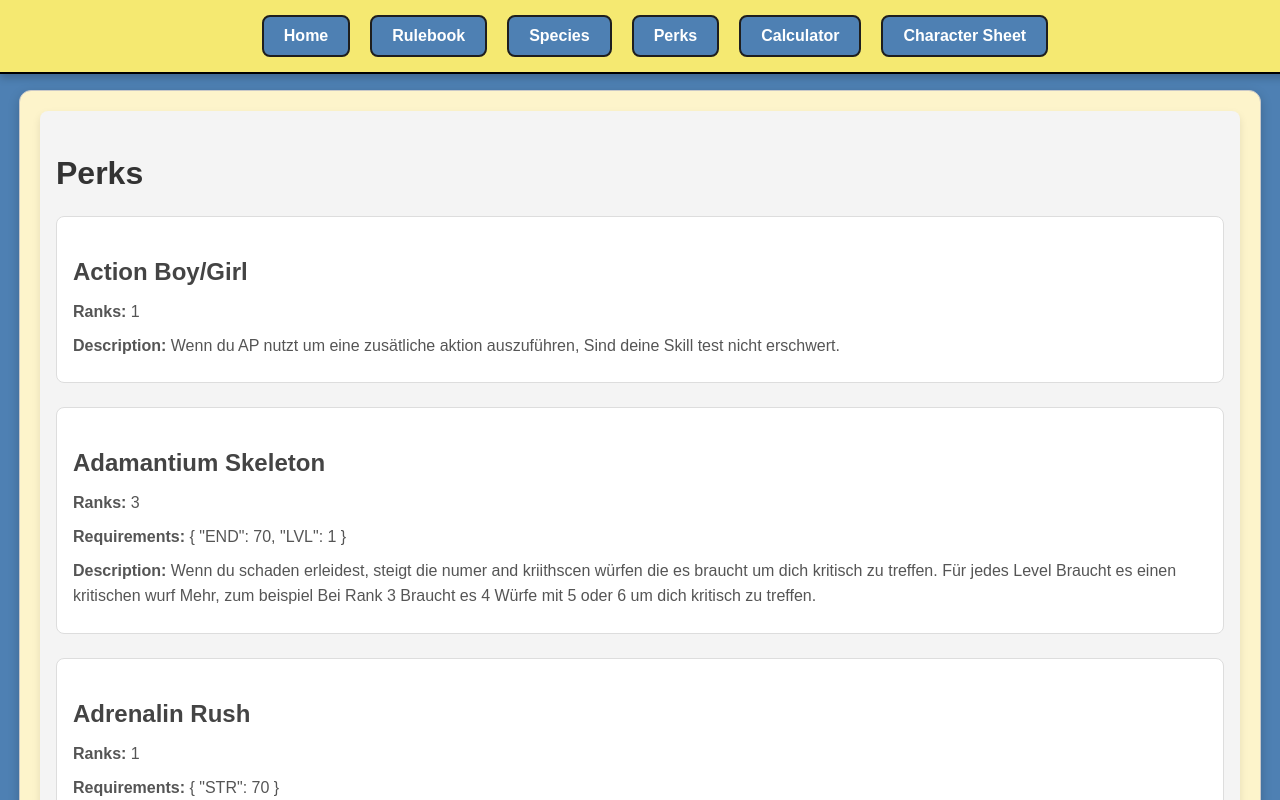
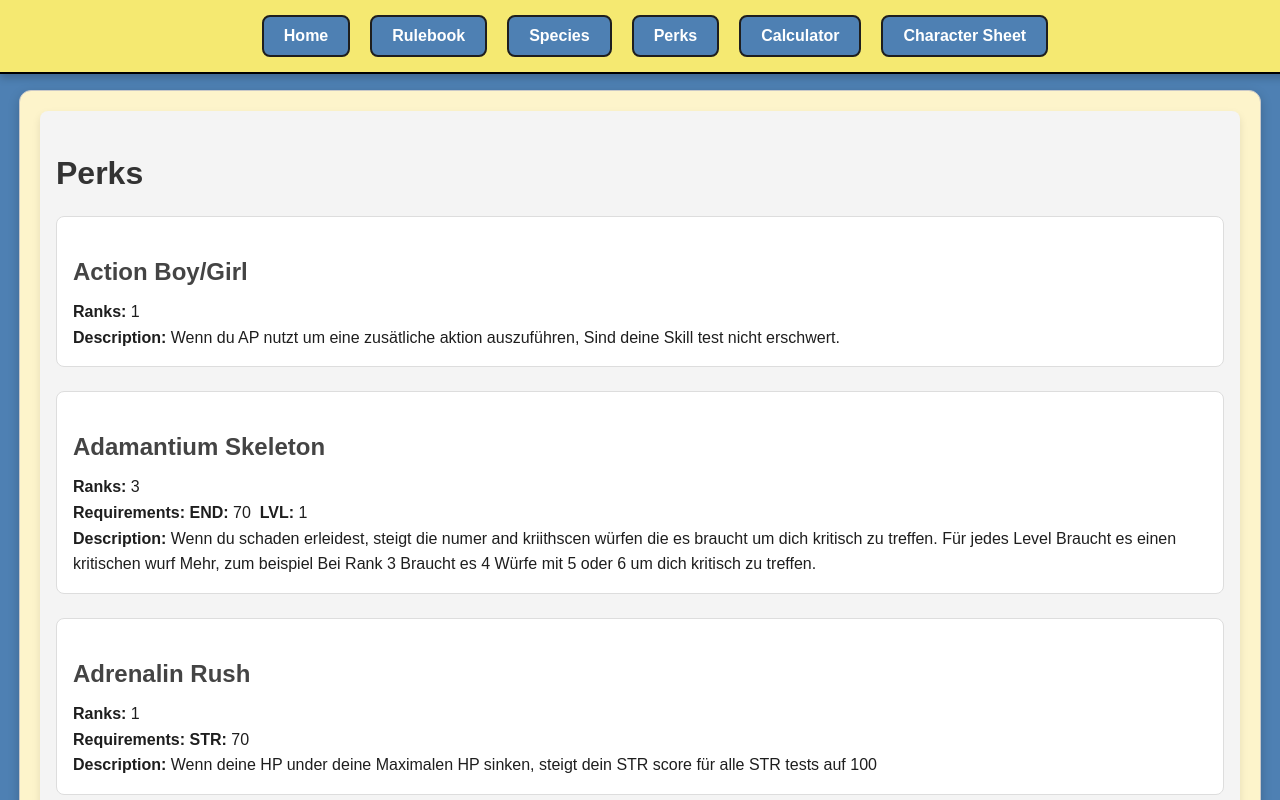
Before and after one commit to Tim-Labahn/fallout-dnd, a Vue app: page / in a window 1280 px wide. Both pictures are taken after a click on the button "Perks". Shown: the top 800 px of the page. Built offline with nearby package versions, Linux system fonts and the light colour scheme.

Commit message:
new perk layout, new calculator and new build.

```diff
--- a/src/components/Calculator.vue
+++ b/src/components/Calculator.vue
@@ -9,15 +9,19 @@
                 <form @submit.prevent="calculateLpAp">
                     <div>
                         <label for="ko">Konstitution (Ko):</label>
-                        <input type="number" v-model.number="ko" id="ko" min="10" max="100" required>
+                        <input type="number" v-model.number="ko" id="ko" min="10" max="100" required />
                     </div>
                     <div>
                         <label for="be">Beweglichkeit (Be):</label>
-                        <input type="number" v-model.number="be" id="be" min="10" max="100" required>
+                        <input type="number" v-model.number="be" id="be" min="10" max="100" required />
+                    </div>
+                    <div>
+                        <label for="wa">Wahrnehmung (Wa):</label>
+                        <input type="number" v-model.number="wa" id="wa" min="10" max="100" required />
                     </div>
                     <div>
                         <label for="level">Level:</label>
-                        <input type="number" v-model.number="level" id="level" min="1" max="100" required>
+                        <input type="number" v-model.number="level" id="level" min="1" max="100" required />
                     </div>
                     <button type="submit">Calculate LP & AP</button>
                 </form>
@@ -34,7 +38,7 @@
                 <form @submit.prevent="calculateXpToNextLevel">
                     <div>
                         <label for="levelXp">Current Level:</label>
-                        <input type="number" v-model.number="levelXp" id="levelXp" min="1" max="100" required>
+                        <input type="number" v-model.number="levelXp" id="levelXp" min="1" max="100" required />
                     </div>
                     <button type="submit">Calculate XP to Next Level</button>
                 </form>
@@ -43,26 +47,58 @@
                     <p>XP needed to reach the next level: {{ xpToNextLevel }}</p>
                 </div>
             </div>
+
+            <!-- DR calculator -->
+            <div class="calculator-box">
+                <h2>Damage Resistant Calculator</h2>
+                <form @submit.prevent="calculateDamageResistant">
+                    <div>
+                        <label for="dmg">Schaden:</label>
+                        <input type="number" v-model.number="dmg" id="dmg" min="1" max="100" required />
+                    </div>
+                    <div>
+                        <label for="dr">Resistant:</label>
+                        <input type="number" v-model.number="dr" id="dr" min="1" max="100" required />
+                    </div>
+
+                    <button type="submit">Calculate LP & AP</button>
+                </form>
+                <div class="results" v-if="goneThroughDamage !== null">
+                    <h3>Results</h3>
+                    <p>Damge that has gone through: {{ goneThroughDamage }}</p>
+                </div>
+            </div>
         </div>
     </div>
 </template>
 
 <script setup lang="ts">
-import { ref } from 'vue';
+import { ref } from "vue";
 
+const dmg = ref<number>(0);
+const dr = ref<number>(0);
+const wa = ref<number | null>(null);
 const ko = ref<number | null>(null);
 const be = ref<number | null>(null);
 const level = ref<number | null>(null);
 const lp = ref<number | null>(null);
 const ap = ref<number | null>(null);
 
+const goneThroughDamage = ref<number | null>(null)
 const levelXp = ref<number | null>(null);
 const xpToNextLevel = ref<number | null>(null);
 
 const calculateLpAp = () => {
-    if (ko.value !== null && be.value !== null && level.value !== null) {
-        lp.value = Math.ceil(80 + (ko.value / 2) + ((level.value - 1) * (ko.value / 10)));
-        ap.value = Math.ceil(65 + (be.value / 2));
+    if (
+        wa.value !== null &&
+        ko.value !== null &&
+        be.value !== null &&
+        level.value !== null
+    ) {
+        lp.value = Math.ceil(
+            80 + ko.value / 2 + (level.value - 1) * (ko.value / 10)
+        );
+        ap.value = wa.value + be.value;
     }
 };
 
@@ -74,13 +110,23 @@ const calculateXpToNextLevel = () => {
         if (nextLevel > 100) {
             xpToNextLevel.value = 0;
         } else {
-            xpToNextLevel.value = (((currentLevel + 1) * 2) + 1) * 100
+            xpToNextLevel.value = ((currentLevel + 1) * 2 + 1) * 100;
         }
     }
 };
 
+const calculateDamageResistant = () => {
+    if (dmg !== null && dr !== null) {
+        // Prozentuale Schadensresistenz berechnen
+        const damageResistant = dmg.value * (dr.value / 100);
 
+        // Tatsächlicher Schaden, der durchgeht
+        const damageDone = dmg.value - damageResistant;
 
+        goneThroughDamage.value = Math.ceil(damageDone);
+    }
+    // Falls dmg oder dr null ist, gib null zurück
+};
 </script>
 
 <style scoped>
--- a/src/components/Perks.vue
+++ b/src/components/Perks.vue
@@ -333,35 +333,35 @@ const perks: Perk[] = [
     {
         name: "Junktown Jerky Vendor",
         ranks: 1,
-        requirements: "STR 60, Level 1+",
+        requirements: { STR: 60, LVL: 1 },
         description:
             "Die Schwierigkeit eines CHA + Barter Wurfes ist um 1 einfacher.",
     },
     {
         name: "Laser Commander",
         ranks: 2,
-        requirements: "PER 80, Level 2+",
+        requirements: { PER: 80, LVL: 2 },
         description:
             "Wenn du einen angriff mit einer Fernkampf waffe vom typ Energy, kanst du pro rank 1W6 mehr nutzen. Der Zweite Rank benötigt Level 6.",
     },
     {
         name: "Lead Belly",
         ranks: 2,
-        requirements: "END 60, Level 1+",
+        requirements: { END: 60, LVL: 1 },
         description:
             "Rank 1: Beim verspeisen von radioaktivem essen und trinken kanst du einen W6 neu werfen. Rank 2: Du bist Immune gegen radioaktive strahlung durch nahrung. Rank 2 benötigt Level 5.",
     },
     {
         name: "Live Giver",
         ranks: 5,
-        requirements: "Level 5+",
+        requirements: { LVL: 5 },
         description:
             "Erhöht deine HP Pro rank um 20, mit jedem rank steigt der level anforderungen um 5.",
     },
     {
         name: "Master Thief",
         ranks: 1,
-        requirements: "PER 8, AGI 9",
+        requirements: { PER: 8, AGI: 9 },
         description:
             "Wenn du diebstahl versuchst, fällt es dem gegner schwerer dich zu bemerken.",
     },
@@ -371,16 +371,21 @@ const perks: Perk[] = [
 <template>
     <div class="perks">
         <h1>Perks</h1>
-        <ul class="perks-list">
-            <li v-for="perk in perks" :key="perk.name" class="perk-item">
-                <h2>{{ perk.name }}</h2>
-                <p><strong>Ranks:</strong> {{ perk.ranks }}</p>
-                <template v-if="perk.requirements">
-                    <p><strong>Requirements:</strong> {{ perk.requirements }}</p>
-                </template>
-                <p><strong>Description:</strong> {{ perk.description }}</p>
-            </li>
-        </ul>
+        <div v-for="perk in perks" :key="perk.name" class="perk-item">
+            <h2>{{ perk.name }}</h2>
+            <div>
+                <strong>Ranks:</strong> {{ perk.ranks }}
+            </div>
+            <div v-if="perk.requirements">
+                <strong>Requirements: </strong>
+                <span v-for="(value, key) in perk.requirements" :key="key">
+                    <strong>{{ key }}:</strong> {{ value }}&nbsp;
+                </span>
+            </div>
+            <div>
+                <strong>Description:</strong> {{ perk.description }}
+            </div>
+        </div>
     </div>
 </template>
 
```
Also changed, not shown: 3 other files (tests, documents, lock files or other folders).
